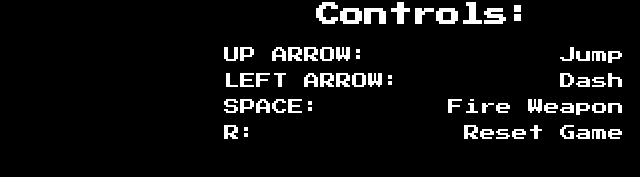
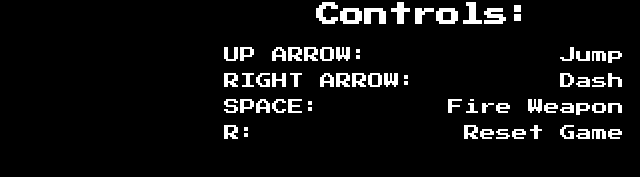
Before and after one commit to nickdraper8/gun-runner, a website built with webpack: page index.html in a window 1280 px wide. Shown: the part 445-622 px from the top of the page, 216-856 px from the left. Built offline with nearby package versions, Linux system fonts and the light colour scheme.

Commit message:
Update index.html

```diff
--- a/index.html
+++ b/index.html
@@ -90,7 +90,7 @@
         <div>UP ARROW:</div><div>Jump</div>
       </div>
       <div class="control">
-        <div>LEFT ARROW:</div><div>Dash</div>
+        <div>RIGHT ARROW:</div><div>Dash</div>
       </div>
       <div class="control">
         <div>SPACE:</div><div>Fire Weapon</div>
```
